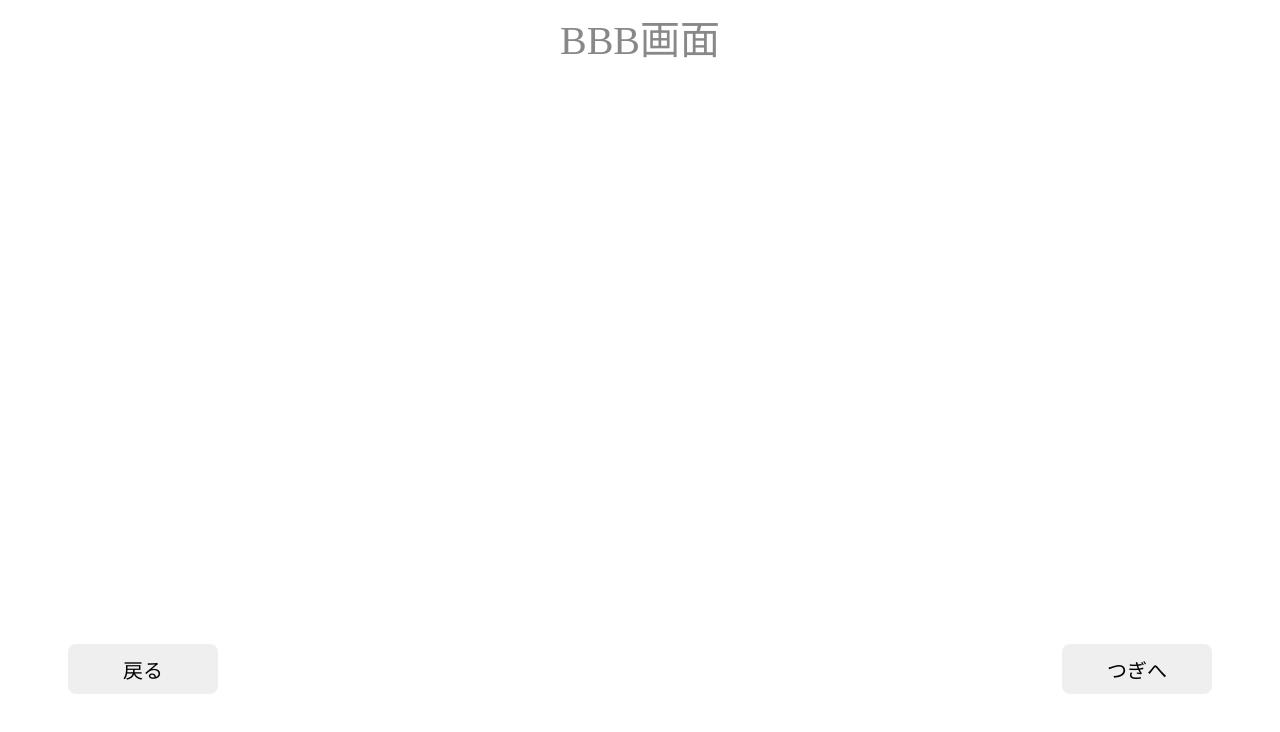
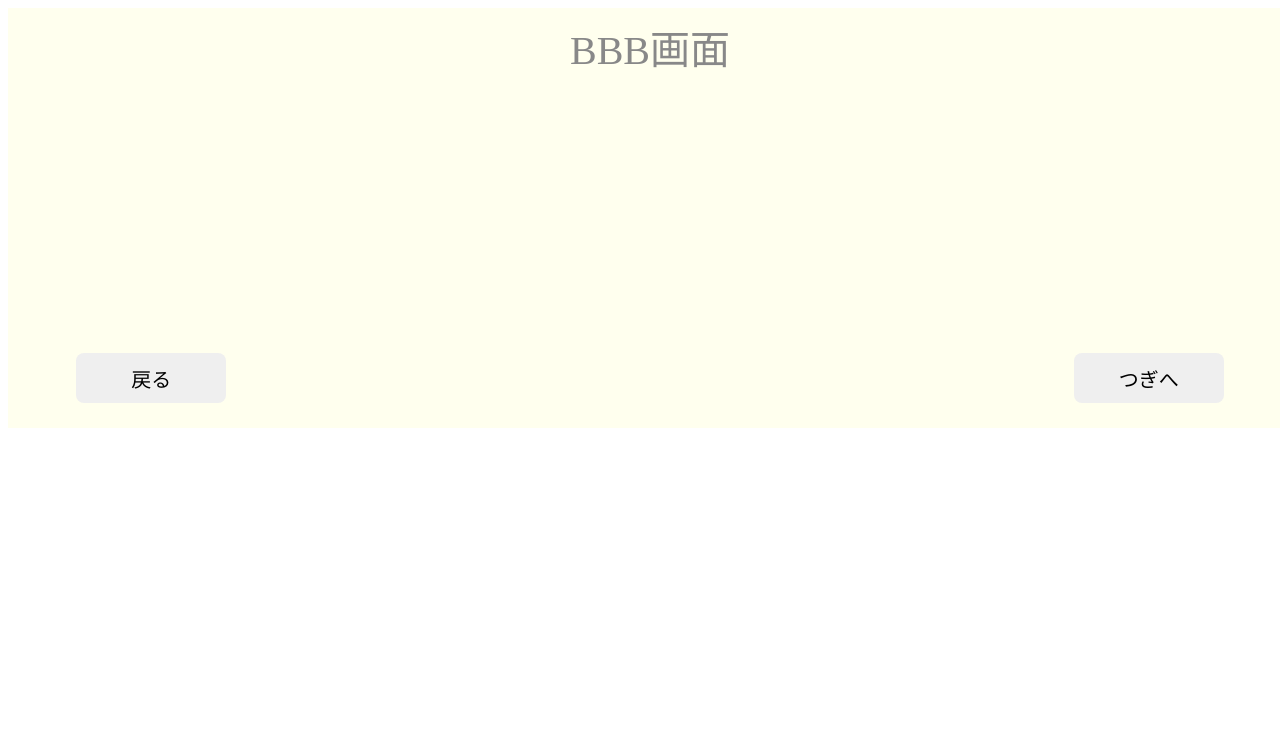
Before and after one commit to takeru1293/testPage20211031, a React (Create React App) app: page / in a window 1280 px wide. Both pictures are taken after a click on the button "つぎへ". Shown: the top 732 px of the page. Built offline with nearby package versions, Linux system fonts and the light colour scheme.

Commit message:
レイアウト修正

```diff
--- a/src/Controller/AAAController.jsx
+++ b/src/Controller/AAAController.jsx
@@ -8,11 +8,9 @@ export const AAAController = (prop) => {
   const pageStyle = {};
 
   return (
-    <>
+    <div class="pageStyle">
       <Title title="AAA画面" />
-      <div class="pageStyle">
-        <NextBtn showPageInfo={showPageInfo} />
-      </div>
-    </>
+      <NextBtn showPageInfo={showPageInfo} />
+    </div>
   );
 };
--- a/src/Controller/BBBController.jsx
+++ b/src/Controller/BBBController.jsx
@@ -6,7 +6,7 @@ import { Title } from "../conpornent/Title";
 export const BBBController = (prop) => {
   const { showPageInfo } = prop;
   return (
-    <div>
+    <div class="pageStyle">
       <Title title="BBB画面" />
       <NextBtn showPageInfo={showPageInfo} />
       <ReturnBtn showPageInfo={showPageInfo} />
--- a/src/conpornent/NextBtn.jsx
+++ b/src/conpornent/NextBtn.jsx
@@ -17,7 +17,7 @@ export const NextBtn = (prop) => {
   // CSS定義--------------------------------------------------------
   const style = {
     position: "absolute",
-    top: "80%",
+    bottom: "5%",
     right: "5%"
   };
 
--- a/src/conpornent/ReturnBtn.jsx
+++ b/src/conpornent/ReturnBtn.jsx
@@ -18,7 +18,7 @@ export const ReturnBtn = (prop) => {
   // CSS定義--------------------------------------------------------
   const style = {
     position: "absolute",
-    top: "80%",
+    bottom: "5%",
     left: "5%"
   };
 
--- a/src/styles.css
+++ b/src/styles.css
@@ -18,4 +18,6 @@ button:hover {
   height: 400px;
   width: 100%;
   background-color: #ffffee;
+  padding: 10px;
+  position: relative;
 }
```
